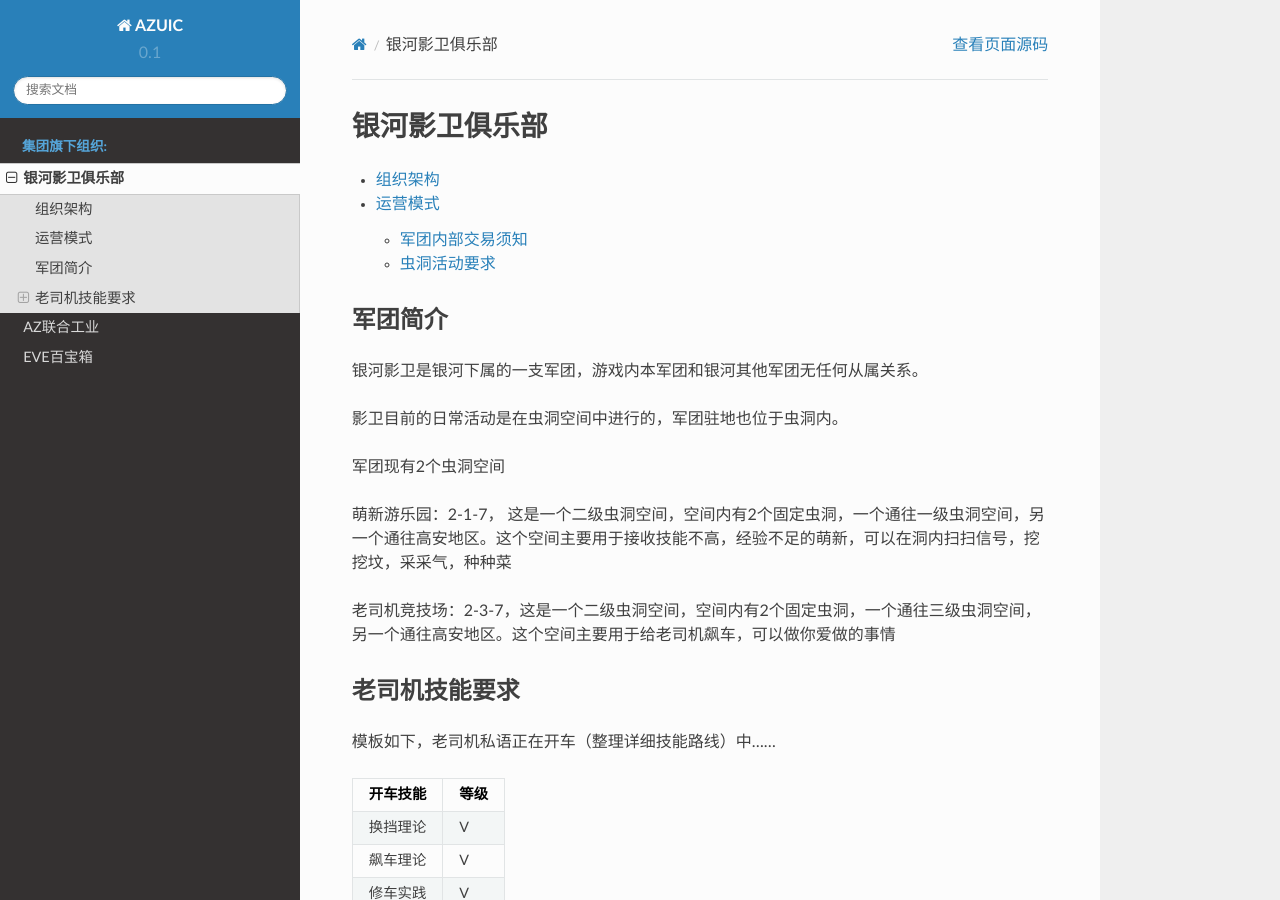
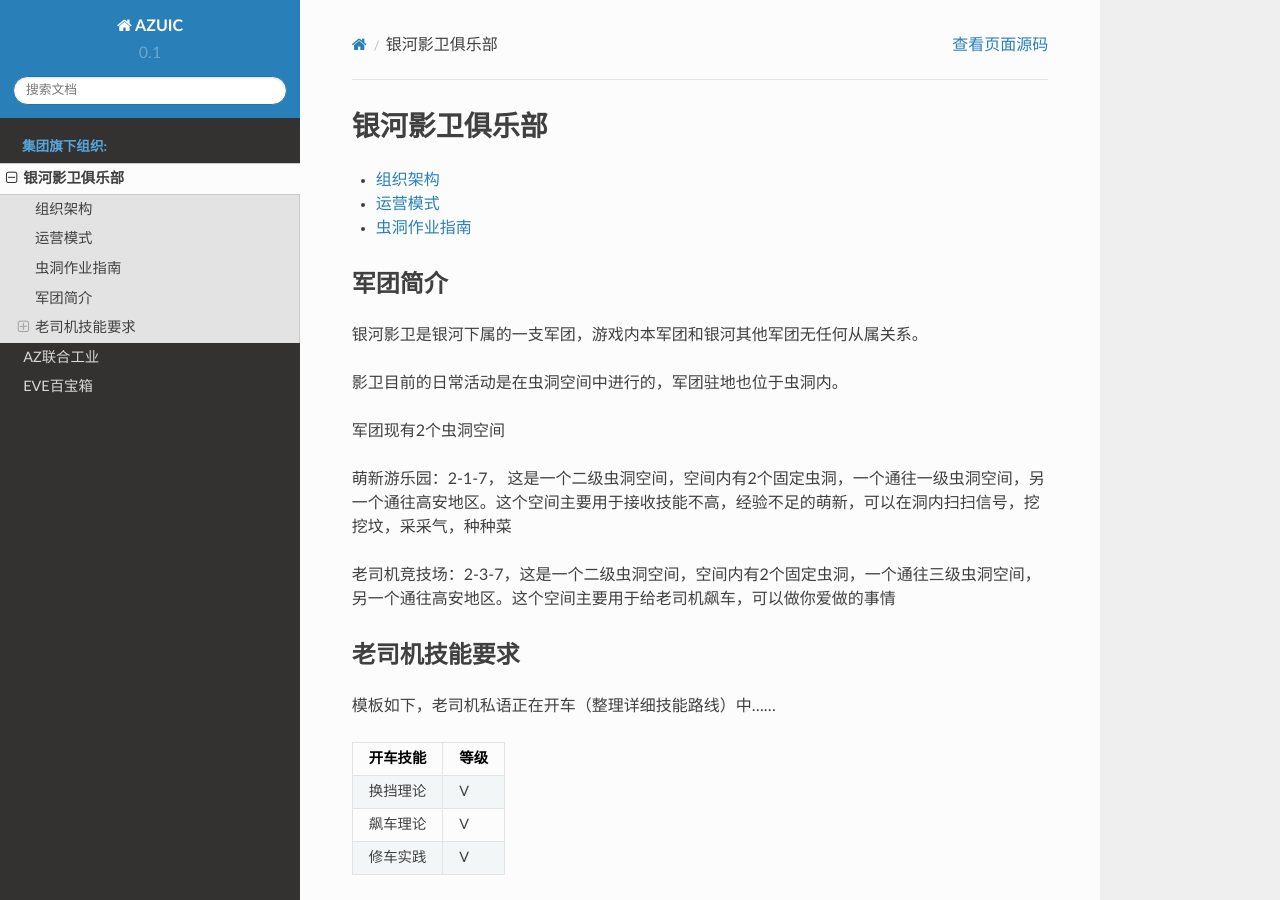
Before and after one commit to zliu/azuig, a Sphinx documentation site: the page built from docs/source/shadow_guards.rst, in a window 1280 px wide and 900 px high. Built offline with Sphinx 7.4.7 and the Read the Docs theme 2.0.0, drawn with Linux system fonts in a browser that asks for light colours; some of the changed lines change nothing that is shown.

Commit message:
add operation guide

```diff
--- a/docs/source/shadow_guards.rst
+++ b/docs/source/shadow_guards.rst
@@ -1,10 +1,11 @@
 银河影卫俱乐部
 ==============
 .. toctree::
-   :maxdepth: 2
+   :maxdepth: 1
 
    shadow_guards/organization
    shadow_guards/operation_mode
+   shadow_guards/operation_guide
 
 
 军团简介
--- /dev/null
+++ b/docs/source/shadow_guards/operation_guide.rst
@@ -0,0 +1,23 @@
+虫洞作业指南
+============
+
+简介
+----
+
+1. 适用范围
+^^^^^^^^^^^
+本指南适用于AZ联合工业集团旗下的虫洞团--银河影卫在 **老洞** 2-1-7和 **新洞** 2-3-7中的日常作业，不包括在主团领空的作业。虫洞当中危机四伏，适用者请细读本指南，避免造成不必要的非战斗减员。
+
+2. 虫洞的危险性
+^^^^^^^^^^^^^^^
+虫洞之中本地频道人员列表不显示任何在线人员，因此随时要注意舰载扫描器的扫描结果，一旦出现非影卫制式名字的舰船，请立刻做出规避。（跳跃 **提前做好的深空安全点** 或 **回家虫洞入口** ）。
+
+3. 虫洞通道维护
+^^^^^^^^^^^^^^^
+本指南以及实际作业中，我们使用"2-1-7", "2-3-7"这样的编号来对虫洞空间命名，其含义为<本地虫洞空间等级>-<本地固定连通的虫洞空间等级>-<本地固定连通的已知空间(高安/低安/00)>
+
+2-1-7，具体含义为本地虫洞空间是一个2级空间，本地有一个虫洞(编号Z647)每天会随机连接到一个 **1级虫洞空间** ，以及另一个虫洞(编号B274)每天会随机连接到一个 **高安地区(俗称7级空间)**  。
+
+虫洞洞口在一定条件下回消失，而后会在当前空间内随机生成一个新的洞口，对于固定连通特定区域的虫洞，其新生成的洞口仍然会通往相同类型的空间，只是具体地点有所变化。虫洞消失的条件是其时间寿命或质量寿命耗尽。虫洞的时间寿命通常是24小时左右，根据虫洞之家俱乐部的数据显示，时间寿命的误差会有25%的浮动，但通常不会超过一天，而虫洞的质量寿命耗尽，意味着通过此洞口的船只的总质量超过了虫洞的寿命质量，导致洞口坍塌，虫洞的质量寿命可以在虫洞之家俱乐部查询到。
+
+每当一个固定虫洞消失，舰载扫描器列表中会出现新的信号点，虫洞人员如发现洞口变化，需要及时扫描出新洞口的坐标，并将其保存在军团地点内，此为做点。做点标准如下：
```
